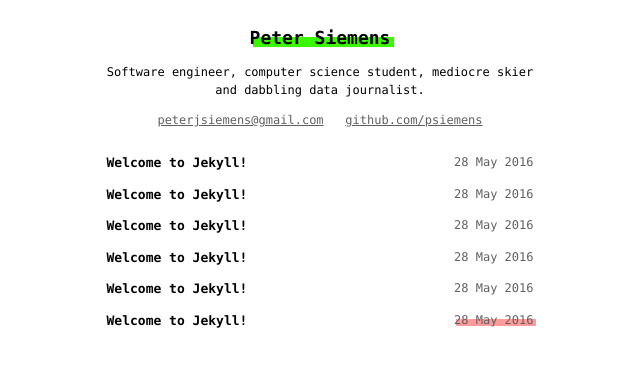
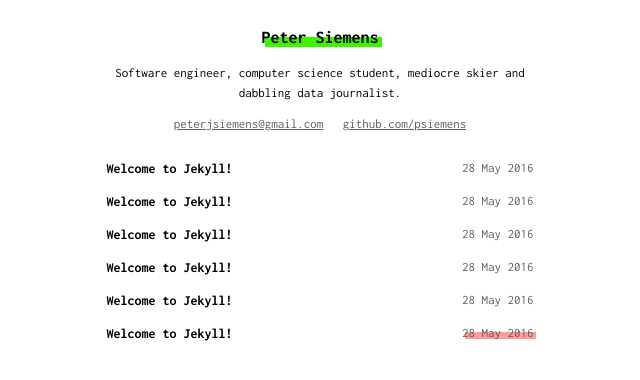
Before and after one commit to psiemens/psiemens.github.io, a Jekyll site: the page built from index.html, in a window 1280 px wide. Shown: the top 380 px of the page, without its empty margins (320-960 px from the left). Built offline with Jekyll 4.4.1, drawn with Linux system fonts in a browser that asks for light colours.

Commit message:
Add Inconsolata google font

```diff
--- a/_includes/head.html
+++ b/_includes/head.html
@@ -6,6 +6,7 @@
   <title>{% if page.title %}{{ page.title | escape }}{% else %}{{ site.title | escape }}{% endif %}</title>
   <meta name="description" content="{% if page.excerpt %}{{ page.excerpt | strip_html | strip_newlines | truncate: 160 }}{% else %}{{ site.description }}{% endif %}">
 
+  <link href='https://fonts.googleapis.com/css?family=Inconsolata:400,700' rel='stylesheet' type='text/css'>
   <link rel="stylesheet" href="{{ "/css/main.css" | prepend: site.baseurl }}">
   <link rel="canonical" href="{{ page.url | replace:'index.html','' | prepend: site.baseurl | prepend: site.url }}">
   <link rel="alternate" type="application/rss+xml" title="{{ site.title }}" href="{{ "/feed.xml" | prepend: site.baseurl | prepend: site.url }}">
--- a/_sass/_layout.scss
+++ b/_sass/_layout.scss
@@ -3,7 +3,7 @@
  */
 
  .site-title {
-   font-size: 13px;
+   font-size: $medium-font-size;
    text-decoration: none;
    color: inherit;
  }
--- a/css/main.scss
+++ b/css/main.scss
@@ -2,9 +2,9 @@
 ---
 @charset "utf-8";
 
-$base-font-family: "Consolas", Helvetica, Arial, sans-serif;
-$base-font-size:   12px;
-$medium-font-size: 13px;
+$base-font-family: "Inconsolata", "Consolas", monaco, monospace;
+$base-font-size:   13px;
+$medium-font-size: 14px;
 $base-font-weight: normal;
 $base-line-height: 1.5;
 
```
